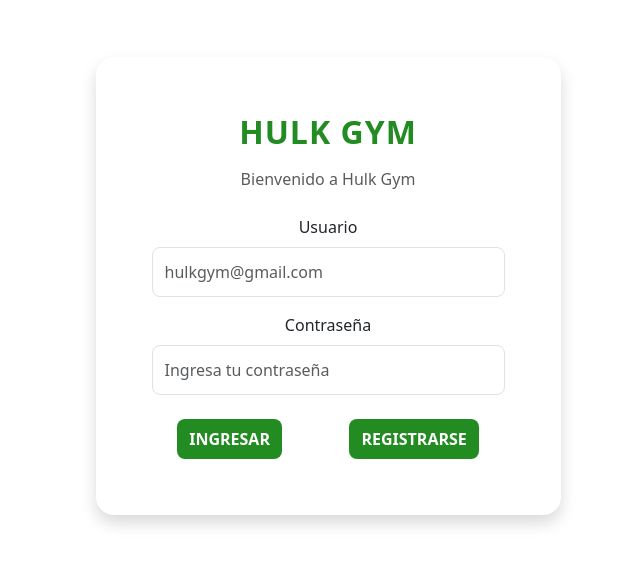
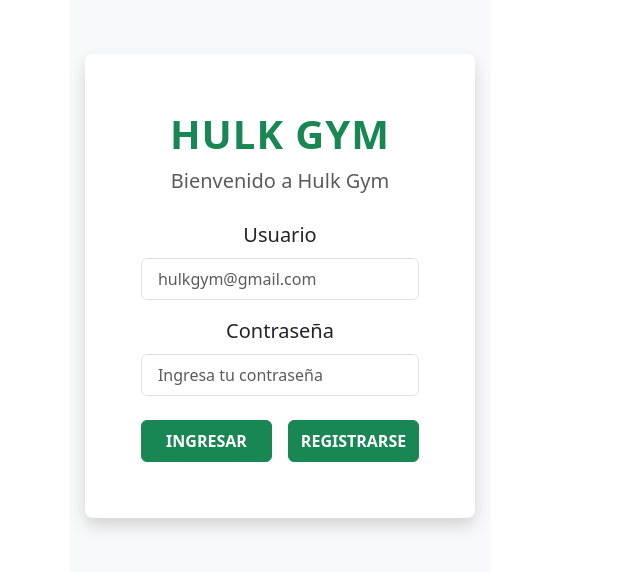
Before and after one commit to FrancoPereyra2/Hulk-Gym, a React (Vite) app: page / in a window 1280 px wide. Shown: the part 146-718 px from the top of the page, without its empty margins (360-1000 px from the left). Built offline with nearby package versions, Linux system fonts and the light colour scheme.

Commit message:
termine el formulario login

```diff
--- a/src/components/pages/login.jsx
+++ b/src/components/pages/login.jsx
@@ -1,5 +1,5 @@
 import React, { useState } from 'react';
-import { Container, Row, Col, Form, Button, Card, Alert } from 'react-bootstrap';
+import { Container, Row, Col, Form, Button, Alert, Card } from 'react-bootstrap';
 import 'bootstrap/dist/css/bootstrap.min.css';
 
 const HulkGymLogin = () => {
@@ -24,17 +24,14 @@ const HulkGymLogin = () => {
   };
 
   return (
-    <Container fluid className="min-vh-100 d-flex align-items-center justify-content-center">
-      <Row className="justify-content-center">
-        <Col xs={12}>
-          <Card className="shadow border-0 mx-5" style={{ maxWidth: 900, width: '100%', borderRadius: '18px' }}>
+    <Container fluid className="d-flex align-items-center justify-content-center vh-100 bg-light p-3 overflow-hidden">
+      <Card className="shadow border-0 rounded-3" style={{ maxWidth: '600px', width: '100%' }}>
         <Card.Body className="p-4">
           <div className="text-center mb-4">
-                <h1 className="fw-bold mb-3" style={{ color: '#228B22', fontSize: '2rem', letterSpacing: '1px' }}>
-                  HULK GYM
-                </h1>
-                <p className="text-muted mb-0">Bienvenido a Hulk Gym</p>
+            <h1 className="fw-bold text-success" style={{ letterSpacing: '1px' }}>HULK GYM</h1>
+            <p className="text-muted fs-5">Bienvenido a Hulk Gym</p>
           </div>
+
           {showAlert && (
             <Alert
               variant={alertMessage.includes('éxito') ? 'success' : 'danger'}
@@ -45,62 +42,57 @@ const HulkGymLogin = () => {
               {alertMessage}
             </Alert>
           )}
+
           <Form onSubmit={handleSubmit}>
             <Form.Group className="mb-3">
-                  <Form.Label className="fw-medium mb-2">Usuario</Form.Label>
+              <Form.Label className="fw-medium mb-2 fs-5">Usuario</Form.Label>
               <Form.Control
                 type="email"
                 placeholder="hulkgym@gmail.com"
                 value={email}
                 onChange={(e) => setEmail(e.target.value)}
                 required
-                    style={{ padding: '12px', borderRadius: '8px' }}
+                className="py-2 rounded-2 fs-6"
+                size="lg"
               />
             </Form.Group>
+
             <Form.Group className="mb-4">
-                  <Form.Label className="fw-medium mb-2">Contraseña</Form.Label>
+              <Form.Label className="fw-medium mb-2 fs-5">Contraseña</Form.Label>
               <Form.Control
                 type="password"
                 placeholder="Ingresa tu contraseña"
                 value={password}
                 onChange={(e) => setPassword(e.target.value)}
                 required
-                    style={{ padding: '12px', borderRadius: '8px' }}
+                className="py-2 rounded-2 fs-6"
+                size="lg"
               />
             </Form.Group>
-                <div className="d-flex justify-content-around gap-3">
+
+            <Row className="g-3">
+              <Col xs={12} md={6}>
                 <Button
                   variant="success"
                   type="submit"
-                    className="fw-bold py-2"
-                    style={{
-                      backgroundColor: '#228B22',
-                      border: 'none',
-                      borderRadius: '8px',
-                      fontSize: '1rem'
-                    }}
+                  className="w-100 fw-bold py-2 text-nowrap fs-6 rounded-2 d-flex justify-content-center align-items-center"
                 >
                   INGRESAR
                 </Button>
+              </Col>
+              <Col xs={12} md={6}>
                 <Button
                   variant="success"
                   type="button"
-                    className="fw-bold py-2"
-                    style={{
-                      backgroundColor: '#228B22',
-                      border: 'none',
-                      borderRadius: '8px',
-                      fontSize: '1rem'
-                    }}
+                  className="w-100 fw-bold py-2 text-nowrap fs-6 rounded-2 px-4 d-flex justify-content-center align-items-center"
                 >
                   REGISTRARSE
                 </Button>
-                </div>
+              </Col>
+            </Row>
           </Form>
         </Card.Body>
       </Card>
-        </Col>
-      </Row>
     </Container>
   );
 };
```
Lines whose indentation alone changed are shown as unchanged.
